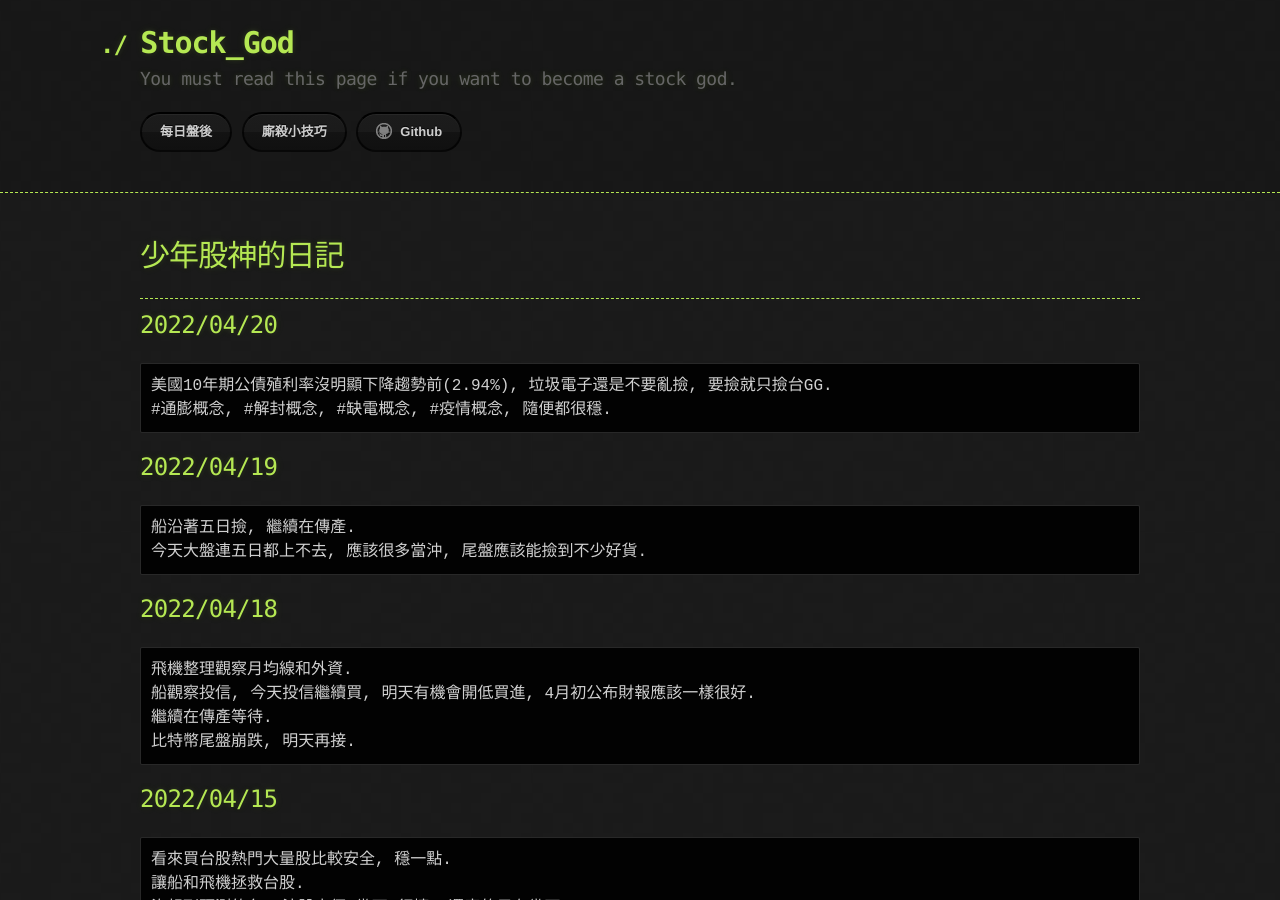
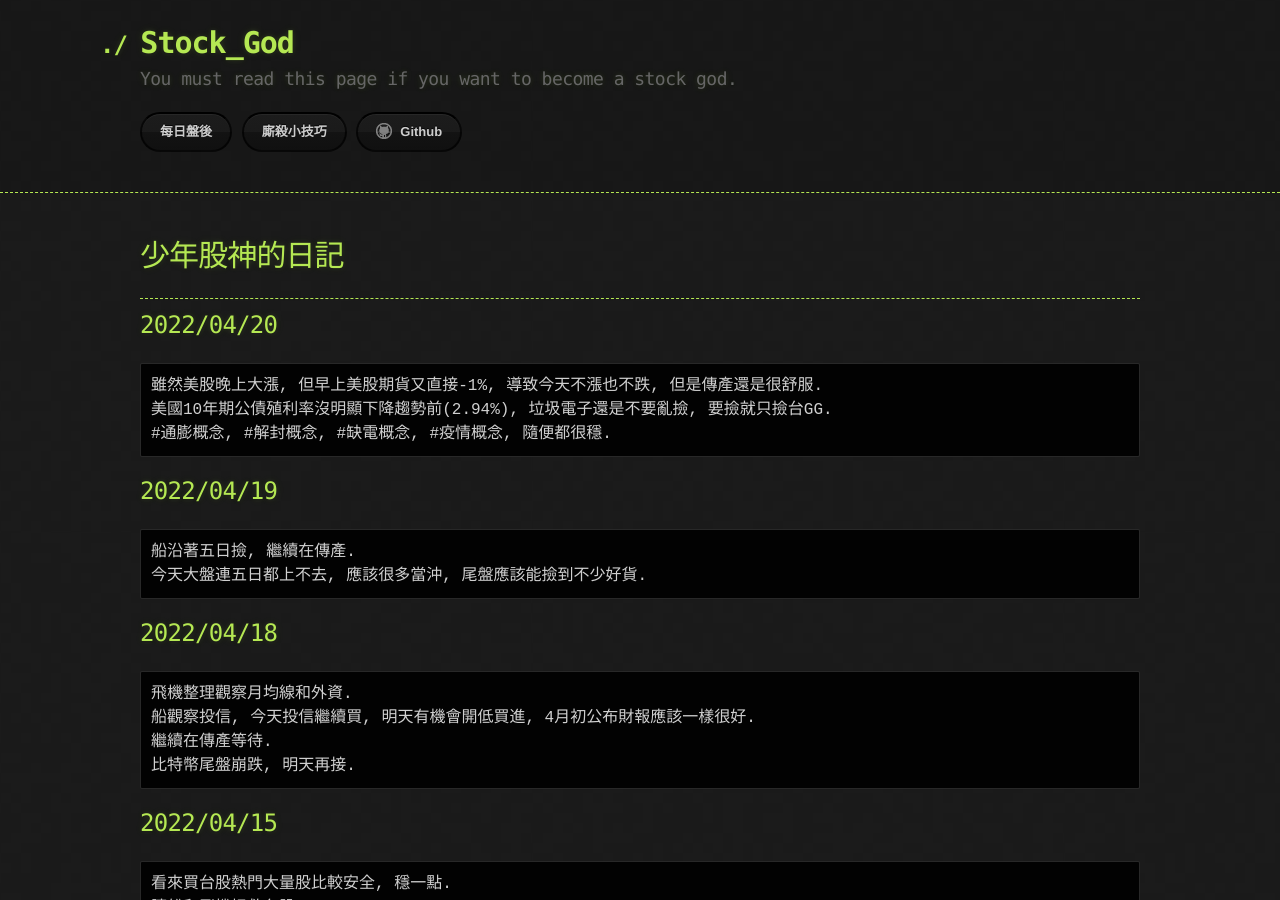
Before and after one commit to lepg5487/Stock_God, a Jekyll site: the page built from index.md, in a window 1280 px wide and 900 px high. Built offline with Jekyll 4.4.1, drawn with Linux system fonts in a browser that asks for light colours; our own code applies the rules of GitHub Pages for plain Markdown files.

Commit message:
Update index.md

````diff
--- a/index.md
+++ b/index.md
@@ -8,6 +8,7 @@ layout: testlayouts
 
 ## 2022/04/20
 ```
+雖然美股晚上大漲, 但早上美股期貨又直接-1%, 導致今天不漲也不跌, 但是傳產還是很舒服.
 美國10年期公債殖利率沒明顯下降趨勢前(2.94%), 垃圾電子還是不要亂撿, 要撿就只撿台GG.
 #通膨概念, #解封概念, #缺電概念, #疫情概念, 隨便都很穩.
 ```
````
